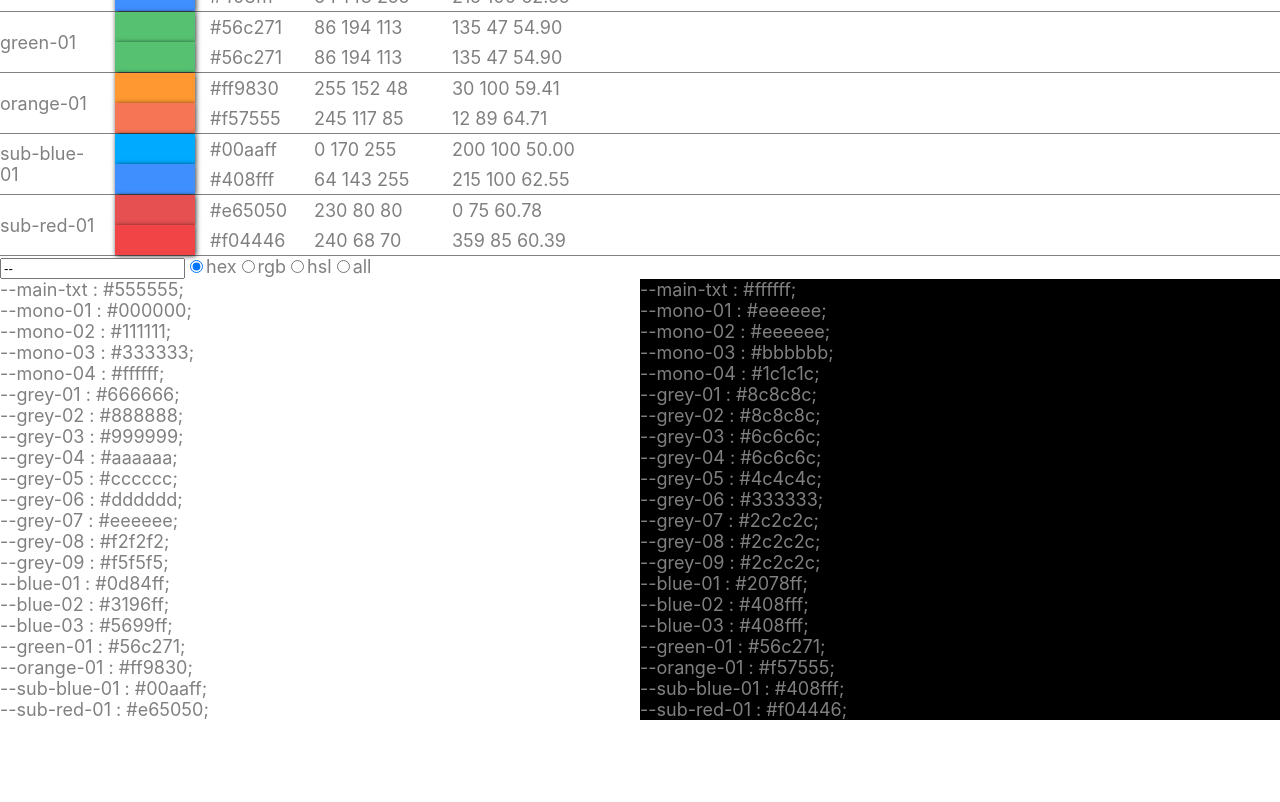
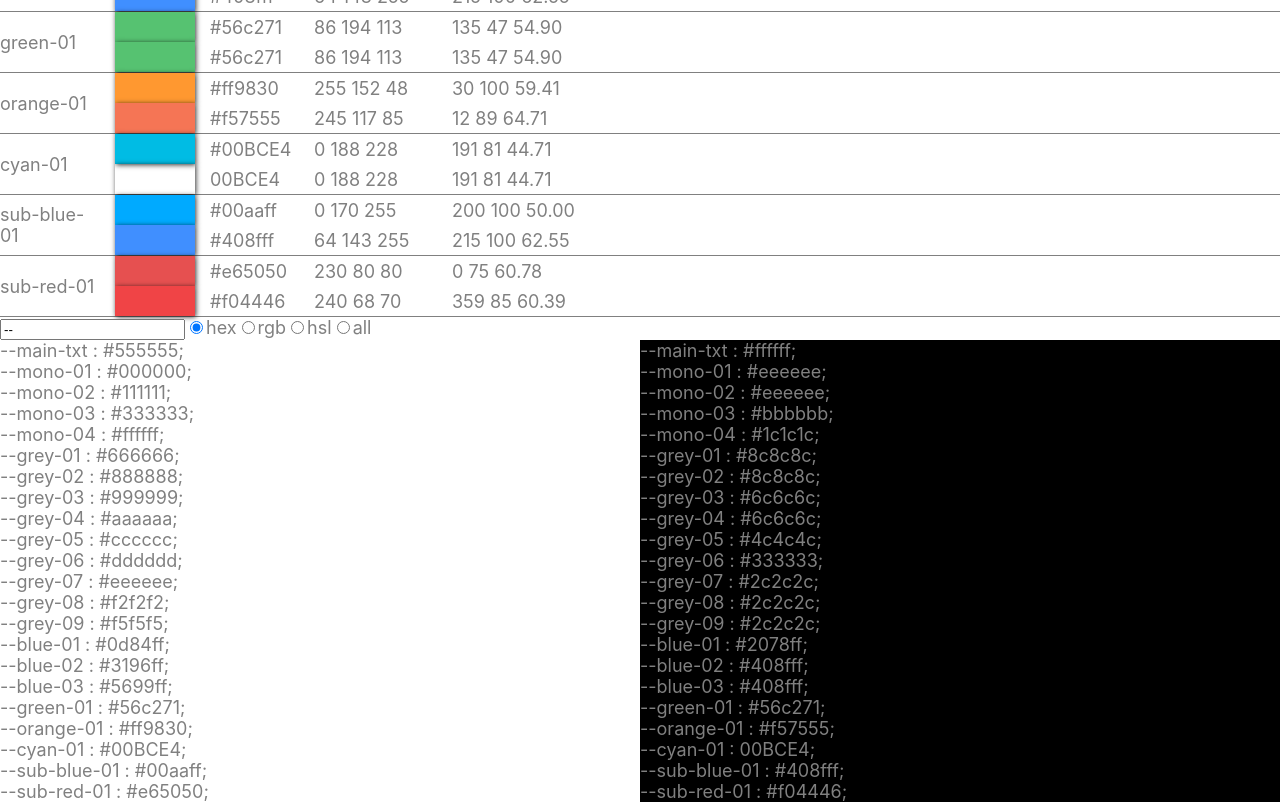
Before and after one commit to devsepnine/react-tools, a Next.js app: page /tools/color in a window 1280 px wide. Shown: the part 1140-1942 px from the top of the page. Before the commit the page ends 1860 px from the top, so only its background shows below. Built offline with nearby package versions, Linux system fonts and the light colour scheme.

Commit message:
feat: 청록색 추가

```diff
--- a/pages/tools/color.tsx
+++ b/pages/tools/color.tsx
@@ -103,6 +103,11 @@ const Color: NextPage = () => {
       dark: '#f57555',
     },
     {
+      name: 'cyan-01',
+      light: '#00BCE4',
+      dark: '00BCE4',
+    },
+    {
       name: 'sub-blue-01',
       light: '#00aaff',
       dark: '#408fff',
```
